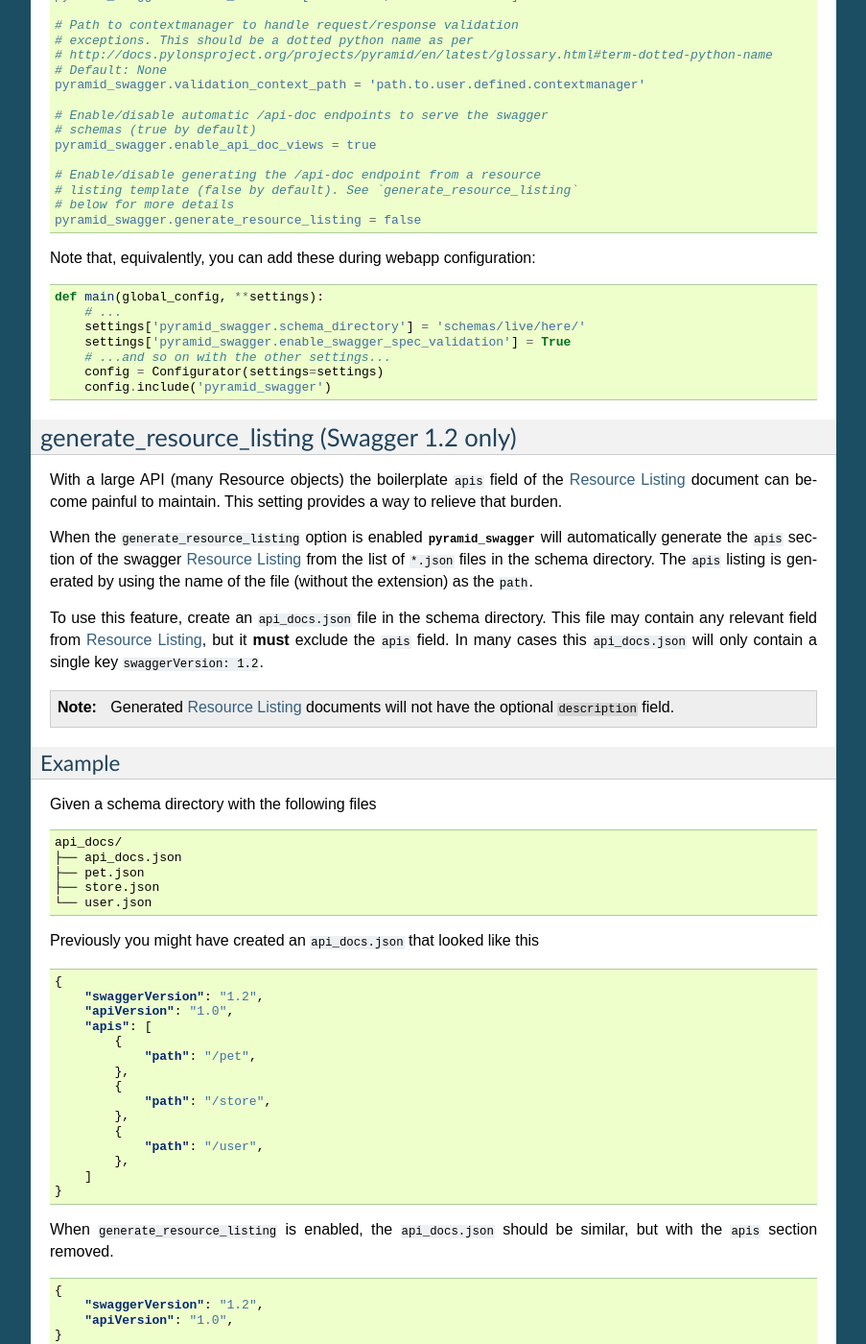
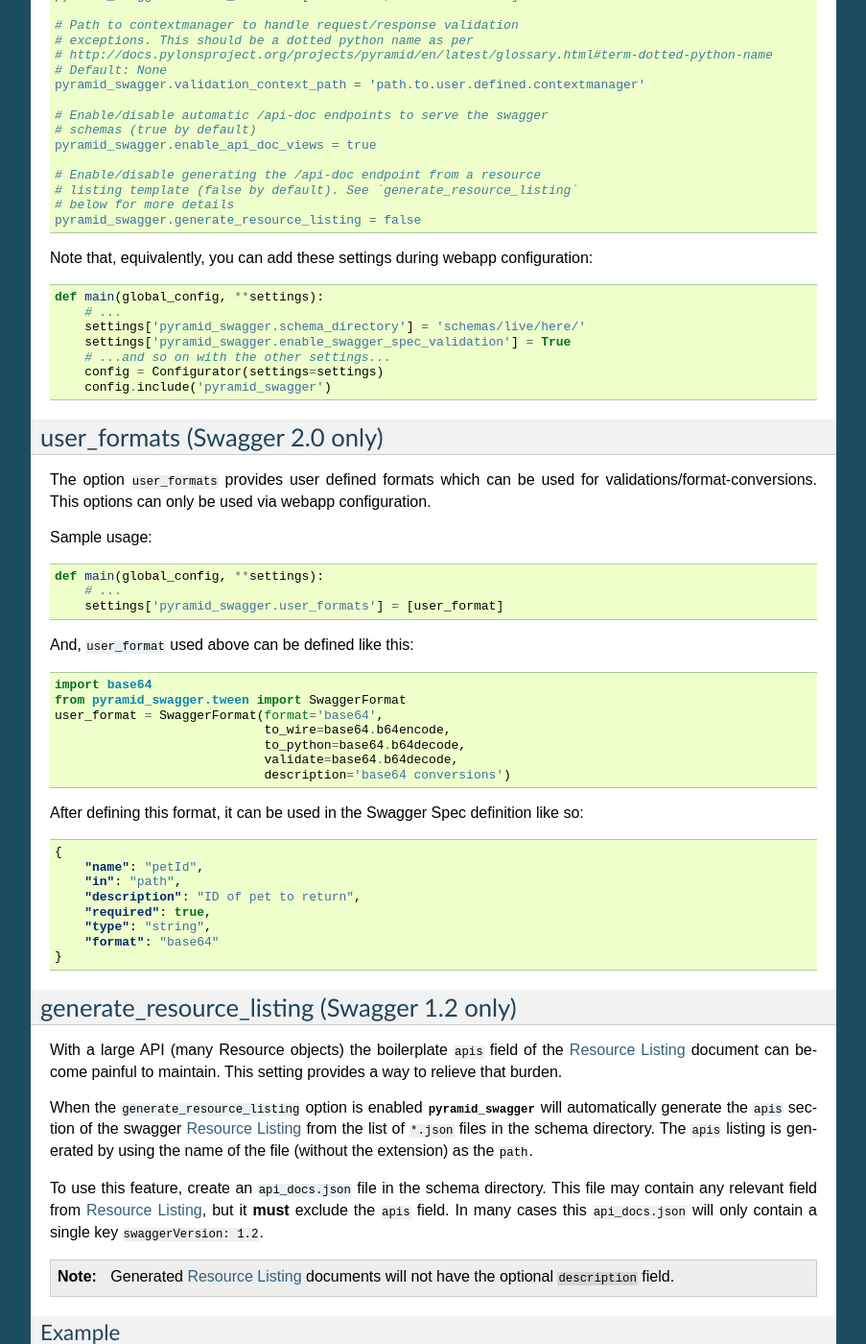
Before and after one commit to Yelp/pyramid_swagger, a Sphinx documentation site: the page built from docs/configuration.rst, in a window 1280 px wide and 1400 px high, scrolled down 901 px. Shown: the whole window at 96% size, without its empty margins (198-1101 px from the left). Built offline with Sphinx 7.4.7, drawn with Linux system fonts in a browser that asks for light colours; some of the changed text lies outside the part shown.

Commit message:
Add SwaggerFormatter integration. Fixes #50.

```diff
--- a/docs/changelog.rst
+++ b/docs/changelog.rst
@@ -1,5 +1,10 @@
 Changelog
 =========
+
+2.X.X (2015-0X-XX)
+++++++++++++++++++++++
+* Added ``user_formats`` configuration option to provide user-defined formats which can be used for validations
+  and conversions to wire-python-wire formats
 
 2.0.0 (2015-06-25)
 ++++++++++++++++++++++
--- a/docs/configuration.rst
+++ b/docs/configuration.rst
@@ -71,7 +71,8 @@ A few relevant settings for your `Pyramid .ini file <http://docs.pylonsproject.o
         # below for more details
         pyramid_swagger.generate_resource_listing = false
 
-Note that, equivalently, you can add these during webapp configuration:
+
+Note that, equivalently, you can add these settings during webapp configuration:
 
 .. code-block:: python
 
@@ -82,6 +83,49 @@ Note that, equivalently, you can add these during webapp configuration:
             # ...and so on with the other settings...
             config = Configurator(settings=settings)
             config.include('pyramid_swagger')
+
+
+user_formats (Swagger 2.0 only)
+---------------------------------------
+
+The option ``user_formats`` provides user defined formats which can be used
+for validations/format-conversions. This options can only be used via webapp
+configuration.
+
+Sample usage:
+
+.. code-block:: python
+
+        def main(global_config, **settings):
+            # ...
+            settings['pyramid_swagger.user_formats'] = [user_format]
+
+
+And, ``user_format`` used above can be defined like this:
+
+.. code-block:: python
+
+        import base64
+        from pyramid_swagger.tween import SwaggerFormat
+        user_format = SwaggerFormat(format='base64',
+                                    to_wire=base64.b64encode,
+                                    to_python=base64.b64decode,
+                                    validate=base64.b64decode,
+                                    description='base64 conversions')
+
+
+After defining this format, it can be used in the Swagger Spec definition like so:
+
+.. code-block:: json
+
+        {
+            "name": "petId",
+            "in": "path",
+            "description": "ID of pet to return",
+            "required": true,
+            "type": "string",
+            "format": "base64"
+        }
 
 
 generate_resource_listing (Swagger 1.2 only)
--- a/pyramid_swagger/__init__.py
+++ b/pyramid_swagger/__init__.py
@@ -7,7 +7,8 @@ import pyramid
 from .api import register_api_doc_endpoints, build_swagger_20_swagger_dot_json
 from .ingest import get_swagger_schema
 from .ingest import get_swagger_spec
-from .tween import get_swagger_versions, SWAGGER_12, SWAGGER_20
+from .tween import (
+    get_swagger_versions, register_user_formatters, SWAGGER_12, SWAGGER_20)
 
 
 def includeme(config):
@@ -26,6 +27,7 @@ def includeme(config):
 
     if SWAGGER_20 in swagger_versions:
         settings['pyramid_swagger.schema'] = get_swagger_spec(settings)
+        register_user_formatters(settings)
 
     config.add_tween(
         "pyramid_swagger.tween.validation_tween_factory",
--- a/setup.py
+++ b/setup.py
@@ -39,7 +39,7 @@ setup(
     packages=find_packages(exclude=["contrib", "docs", "tests*"]),
     include_package_data=True,
     install_requires=[
-        'bravado-core >= 1.1.0',
+        'bravado-core >= 2.1.0',
         'jsonschema',
         'pyramid',
         'simplejson',
```
Also changed, not shown: 2 other files.
